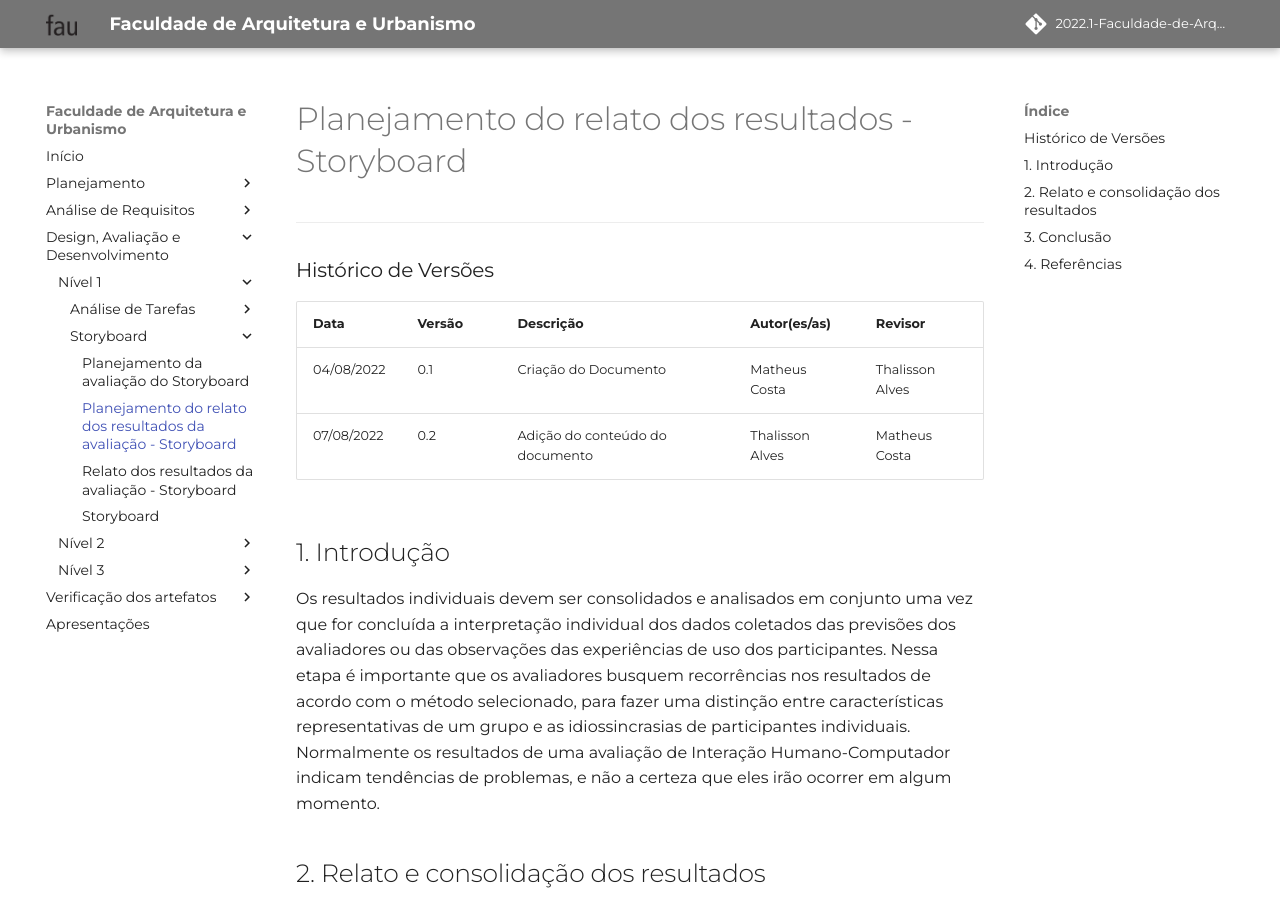
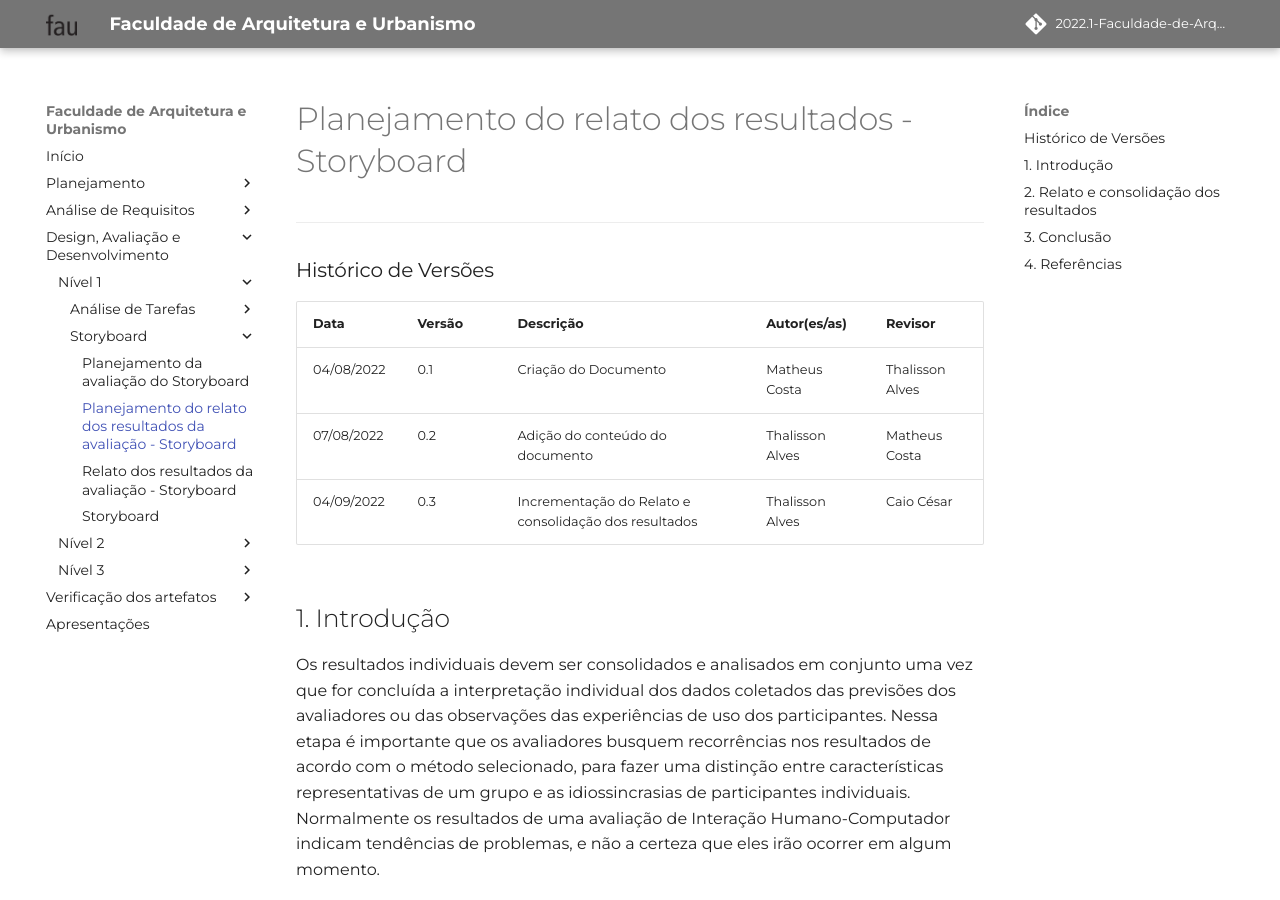
Before and after one commit to Mateusvff/2022.1-Faculdade-de-Arquitetura-e-Urbanismo, an MkDocs documentation site: the page built from docs/designAvalEDesenv/nivel1/storyboard/planej-relato-result-storyboard.md, in a window 1280 px wide and 900 px high. Built offline with MkDocs 1.6.1 and Material for MkDocs 9.7.7, drawn with Linux system fonts in a browser that asks for light colours; some web fonts are replaced; comment, search, counter and statistics services are not loaded.

Commit message:
adição do histórico de versão

```diff
--- a/docs/designAvalEDesenv/nivel1/storyboard/planej-relato-result-storyboard.md
+++ b/docs/designAvalEDesenv/nivel1/storyboard/planej-relato-result-storyboard.md
@@ -7,6 +7,7 @@
 --- | --- | --- | --- | --- |
 04/08/2022 | 0.1 | Criação do Documento | Matheus Costa | Thalisson Alves
 07/08/2022 | 0.2 | Adição do conteúdo do documento | Thalisson Alves | Matheus Costa
+04/09/2022 | 0.3 | Incrementação do Relato e consolidação dos resultados | Thalisson Alves | Caio César
 
 ## 1. Introdução
 
```
